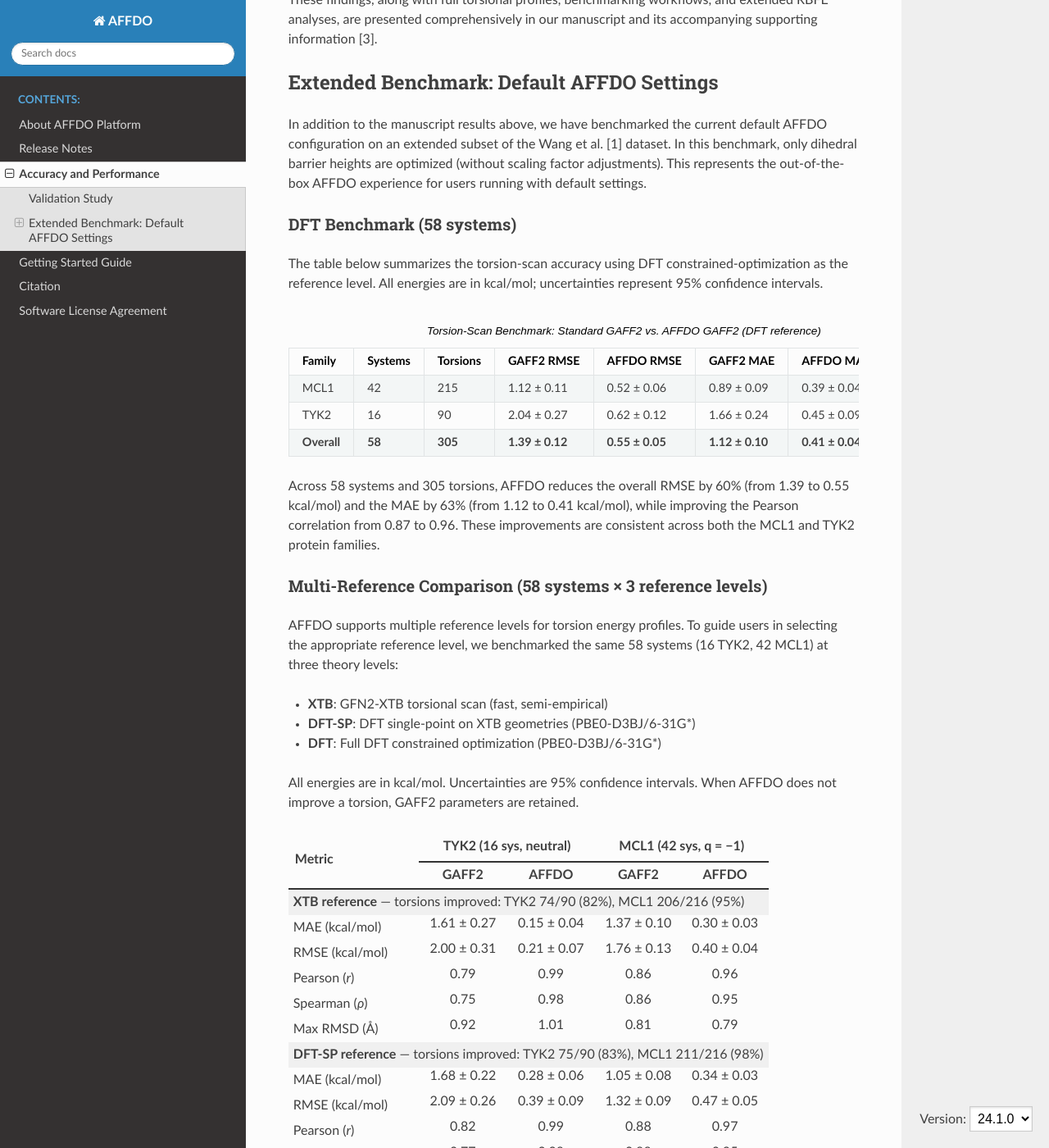
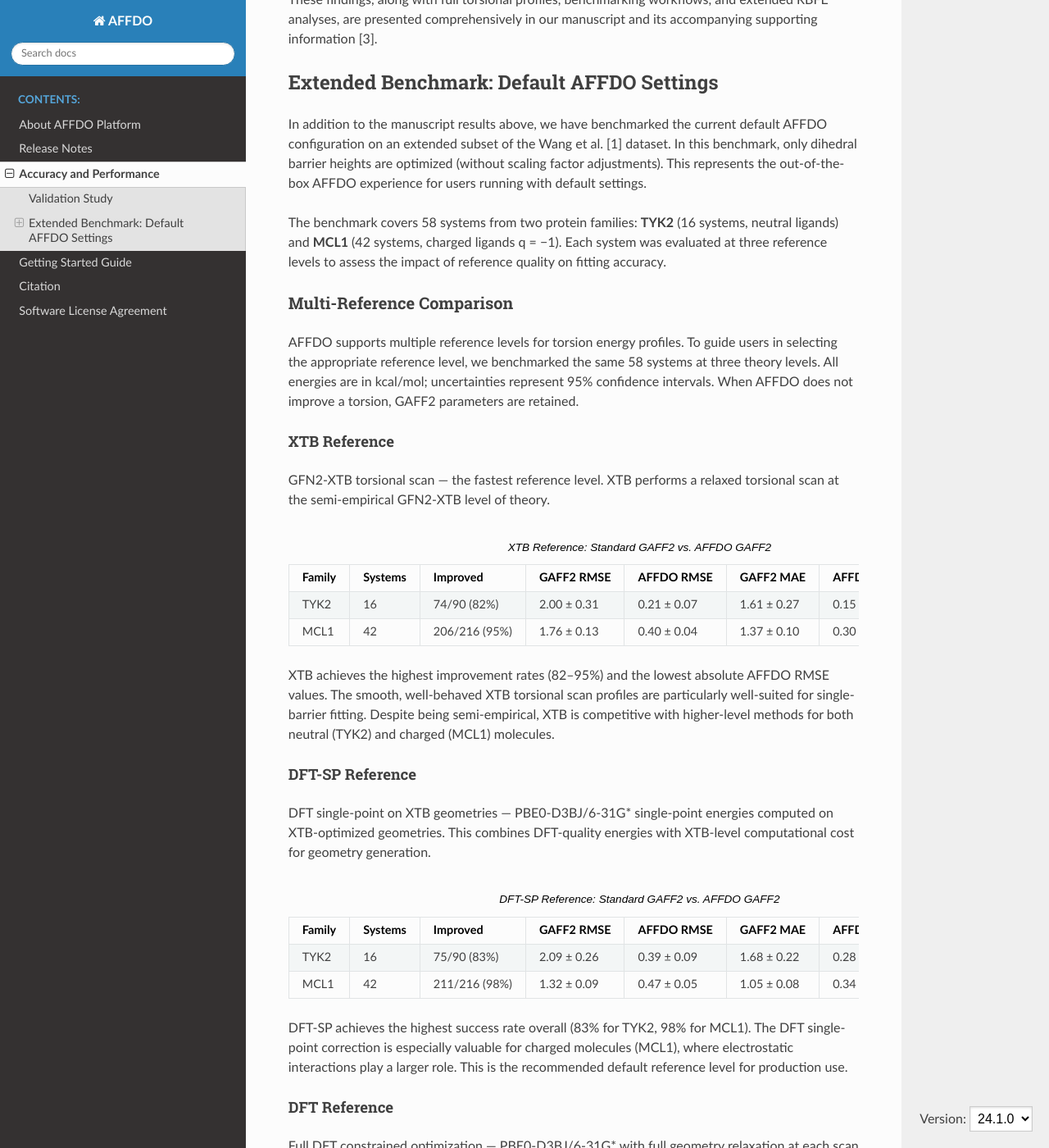
Before and after one commit to ATTMOS/AFFDOWS, a Sphinx documentation site: the page built from docs/source/user/performance.rst, in a window 1280 px wide and 1400 px high, scrolled down 2172 px. Shown: the whole window at 82% size. Built offline with Sphinx 7.4.7 and the Read the Docs theme 3.1.0, drawn with Linux system fonts in a browser that asks for light colours; some of the changed text lies outside the part shown.

Commit message:
docs: restructure performance page with per-reference-level subsections
Split the Extended Benchmark section into:
- Multi-Reference Comparison (with XTB, DFT-SP, DFT sub-subsections)
- Aggregate Metrics (combined comparison table + recommendations)
- Charge Model Comparison (placeholder for future benchmarks)

Each reference level now has its own table and commentary,
making it easier for users to find results relevant to their
chosen reference level.

```diff
--- a/docs/source/user/performance.rst
+++ b/docs/source/user/performance.rst
@@ -46,60 +46,125 @@
 
 In addition to the manuscript results above, we have benchmarked the current default AFFDO configuration on an extended subset of the Wang et al. [1] dataset. In this benchmark, only dihedral barrier heights are optimized (without scaling factor adjustments). This represents the out-of-the-box AFFDO experience for users running with default settings.
 
-DFT Benchmark (58 systems)
+The benchmark covers 58 systems from two protein families: **TYK2** (16 systems, neutral ligands) and **MCL1** (42 systems, charged ligands q = −1). Each system was evaluated at three reference levels to assess the impact of reference quality on fitting accuracy.
+
+Multi-Reference Comparison
 ^^^^^^^^^^^^^^^^^^^^^^^^^^^^
 
-The table below summarizes the torsion-scan accuracy using DFT constrained-optimization as the reference level. All energies are in kcal/mol; uncertainties represent 95% confidence intervals.
+AFFDO supports multiple reference levels for torsion energy profiles. To guide users in selecting the appropriate reference level, we benchmarked the same 58 systems at three theory levels. All energies are in kcal/mol; uncertainties represent 95% confidence intervals. When AFFDO does not improve a torsion, GAFF2 parameters are retained.
 
-.. list-table:: Torsion-Scan Benchmark: Standard GAFF2 vs. AFFDO GAFF2 (DFT reference)
+XTB Reference
+""""""""""""""
+
+GFN2-XTB torsional scan — the fastest reference level. XTB performs a relaxed torsional scan at the semi-empirical GFN2-XTB level of theory.
+
+.. list-table:: XTB Reference: Standard GAFF2 vs. AFFDO GAFF2
    :header-rows: 1
    :widths: 12 10 10 14 14 14 14 12
 
    * - Family
      - Systems
-     - Torsions
+     - Improved
      - GAFF2 RMSE
      - AFFDO RMSE
      - GAFF2 MAE
      - AFFDO MAE
      - Pearson
+   * - TYK2
+     - 16
+     - 74/90 (82%)
+     - 2.00 ± 0.31
+     - 0.21 ± 0.07
+     - 1.61 ± 0.27
+     - 0.15 ± 0.04
+     - 0.79 → 0.99
    * - MCL1
      - 42
-     - 215
+     - 206/216 (95%)
+     - 1.76 ± 0.13
+     - 0.40 ± 0.04
+     - 1.37 ± 0.10
+     - 0.30 ± 0.03
+     - 0.86 → 0.96
+
+XTB achieves the highest improvement rates (82–95%) and the lowest absolute AFFDO RMSE values. The smooth, well-behaved XTB torsional scan profiles are particularly well-suited for single-barrier fitting. Despite being semi-empirical, XTB is competitive with higher-level methods for both neutral (TYK2) and charged (MCL1) molecules.
+
+DFT-SP Reference
+""""""""""""""""""
+
+DFT single-point on XTB geometries — PBE0-D3BJ/6-31G* single-point energies computed on XTB-optimized geometries. This combines DFT-quality energies with XTB-level computational cost for geometry generation.
+
+.. list-table:: DFT-SP Reference: Standard GAFF2 vs. AFFDO GAFF2
+   :header-rows: 1
+   :widths: 12 10 10 14 14 14 14 12
+
+   * - Family
+     - Systems
+     - Improved
+     - GAFF2 RMSE
+     - AFFDO RMSE
+     - GAFF2 MAE
+     - AFFDO MAE
+     - Pearson
+   * - TYK2
+     - 16
+     - 75/90 (83%)
+     - 2.09 ± 0.26
+     - 0.39 ± 0.09
+     - 1.68 ± 0.22
+     - 0.28 ± 0.06
+     - 0.82 → 0.99
+   * - MCL1
+     - 42
+     - 211/216 (98%)
+     - 1.32 ± 0.09
+     - 0.47 ± 0.05
+     - 1.05 ± 0.08
+     - 0.34 ± 0.03
+     - 0.88 → 0.97
+
+DFT-SP achieves the highest success rate overall (83% for TYK2, 98% for MCL1). The DFT single-point correction is especially valuable for charged molecules (MCL1), where electrostatic interactions play a larger role. This is the recommended default reference level for production use.
+
+DFT Reference
+""""""""""""""
+
+Full DFT constrained optimization — PBE0-D3BJ/6-31G* with full geometry relaxation at each scan point. This is the most computationally expensive reference level.
+
+.. list-table:: DFT Reference: Standard GAFF2 vs. AFFDO GAFF2
+   :header-rows: 1
+   :widths: 12 10 10 14 14 14 14 12
+
+   * - Family
+     - Systems
+     - Improved
+     - GAFF2 RMSE
+     - AFFDO RMSE
+     - GAFF2 MAE
+     - AFFDO MAE
+     - Pearson
+   * - TYK2
+     - 16
+     - 73/90 (81%)
+     - 2.04 ± 0.27
+     - 0.62 ± 0.12
+     - 1.66 ± 0.24
+     - 0.45 ± 0.09
+     - 0.81 → 0.98
+   * - MCL1
+     - 42
+     - 169/215 (79%)
      - 1.12 ± 0.11
      - 0.52 ± 0.06
      - 0.89 ± 0.09
      - 0.39 ± 0.04
      - 0.90 → 0.96
-   * - TYK2
-     - 16
-     - 90
-     - 2.04 ± 0.27
-     - 0.62 ± 0.12
-     - 1.66 ± 0.24
-     - 0.45 ± 0.09
-     - 0.81 → 0.98
-   * - **Overall**
-     - **58**
-     - **305**
-     - **1.39 ± 0.12**
-     - **0.55 ± 0.05**
-     - **1.12 ± 0.10**
-     - **0.41 ± 0.04**
-     - **0.87 → 0.96**
 
-Across 58 systems and 305 torsions, AFFDO reduces the overall RMSE by 60% (from 1.39 to 0.55 kcal/mol) and the MAE by 63% (from 1.12 to 0.41 kcal/mol), while improving the Pearson correlation from 0.87 to 0.96. These improvements are consistent across both the MCL1 and TYK2 protein families.
+DFT constrained-optimization produces the most physically accurate torsion profiles, but is the hardest to fit: only 79% of MCL1 torsions improve (vs 95–98% for XTB/DFT-SP). Full geometry relaxation introduces complex energy landscape features that single-barrier fitting cannot fully capture. However, DFT achieves the best Pearson correlations and the lowest GAFF2 baseline errors (indicating higher-quality reference data).
 
-Multi-Reference Comparison (58 systems × 3 reference levels)
-^^^^^^^^^^^^^^^^^^^^^^^^^^^^^^^^^^^^^^^^^^^^^^^^^^^^^^^^^^^^^^
+Aggregate Metrics
+^^^^^^^^^^^^^^^^^^
 
-AFFDO supports multiple reference levels for torsion energy profiles. To guide users in selecting the appropriate reference level, we benchmarked the same 58 systems (16 TYK2, 42 MCL1) at three theory levels:
-
-* **XTB**: GFN2-XTB torsional scan (fast, semi-empirical)
-* **DFT-SP**: DFT single-point on XTB geometries (PBE0-D3BJ/6-31G*)
-* **DFT**: Full DFT constrained optimization (PBE0-D3BJ/6-31G*)
-
-All energies are in kcal/mol. Uncertainties are 95% confidence intervals. When AFFDO does not improve a torsion, GAFF2 parameters are retained.
+The table below consolidates results across all three reference levels for direct comparison.
 
 .. raw:: html
 
@@ -170,6 +235,11 @@
      - Slow
      - Most accurate profiles, but harder to fit (79–81%)
 
+Charge Model Comparison
+^^^^^^^^^^^^^^^^^^^^^^^^
+
+*This section will be updated with charge model benchmarks (AM1-BCC vs ABCG2 vs RESP) as results become available.*
+
 This benchmark is being extended to additional Wang et al. [1] systems and will be updated as new results become available.
 
 **References**
```
